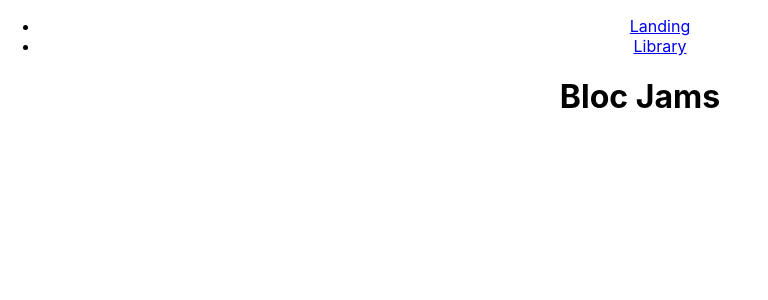
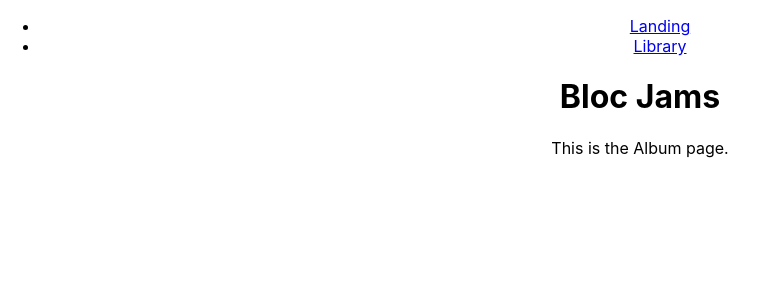
Before and after one commit to lindsayspencer/bloc-jams-react, a React (Create React App) app: page /album in a window 1280 px wide. Shown: the top 300 px of the page, without its empty margins (0-768 px from the left). Built offline with nearby package versions, Linux system fonts and the light colour scheme.

Commit message:
Assignment Bloc Jams Routing: completed; created and added routing to Album page

```diff
--- a/src/App.js
+++ b/src/App.js
@@ -4,6 +4,7 @@ import { Route, Link } from 'react-router-dom';
 import './App.css';
 import Landing from './components/Landing.js';
 import Library from './components/Library.js';
+import Album from './components/Album.js'
 
 class App extends Component {
   render() {
@@ -21,6 +22,7 @@ class App extends Component {
         <main>
           <Route exact path="/" component={Landing} />
           <Route path="/library" component={Library} />
+          <Route path="/album" component={Album} />
         </main>
       </div>
     );
--- /dev/null
+++ b/src/components/Album.js
@@ -0,0 +1,11 @@
+import React, { Component } from 'react';
+
+class Album extends Component {
+  render() {
+    return(
+      <p className="album">This is the Album page.</p>
+    )
+  }
+}
+
+export default Album;
```
